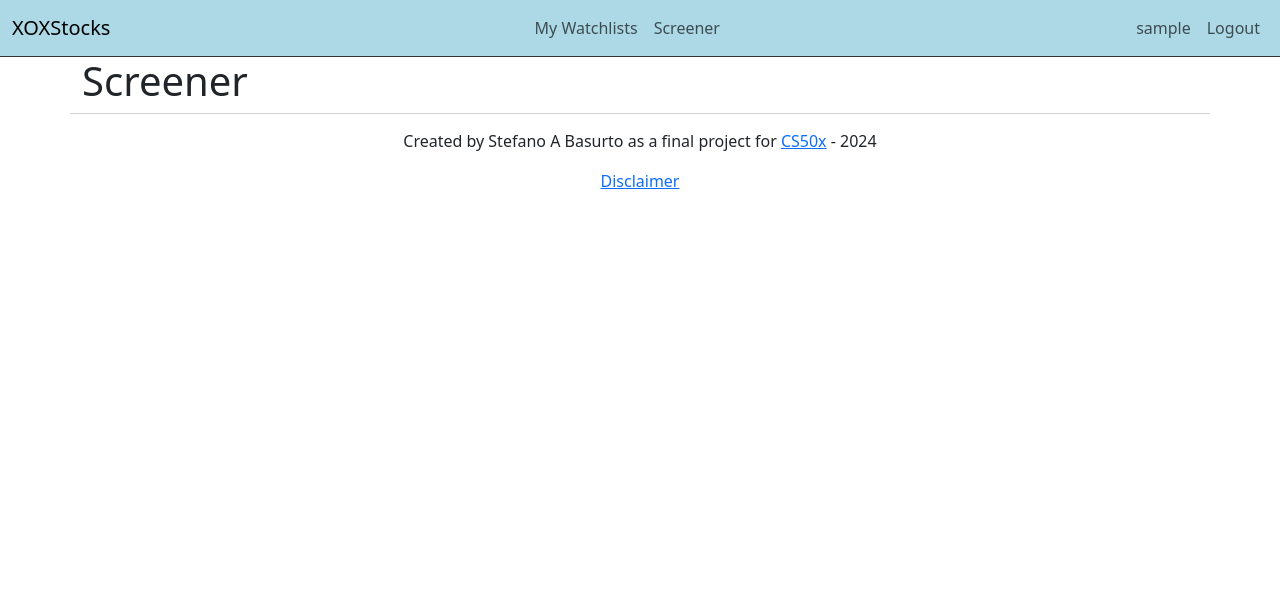
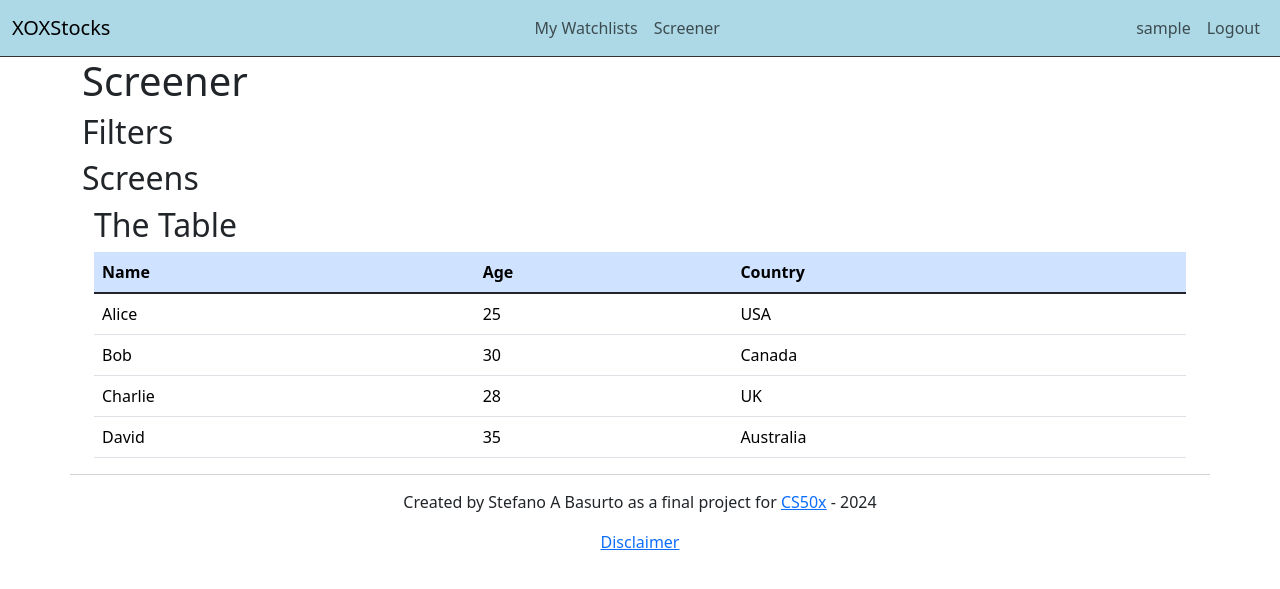
Before and after one commit to stebas101/XOXStocks, a Flask app: page /screener in a window 1280 px wide. Shown: the top 589 px of the page. Run offline with Flask 3, Linux system fonts and the light colour scheme; the visitor is signed in with stand-in values (Sample User, id 1); data comes from the database, SQL or seed files in the repository; some libraries are stand-ins or nearby versions.

Commit message:
screener sortabla table

```diff
--- a/app/__init__.py
+++ b/app/__init__.py
@@ -1,6 +1,6 @@
 import os
 
-from flask import Flask, request, current_app
+from flask import Flask
 from flask_sqlalchemy import SQLAlchemy
 from flask_migrate import Migrate
 from flask_login import LoginManager
@@ -46,24 +46,11 @@ def create_app(config_class=Config):
     from app import watchlist
     app.register_blueprint(watchlist.bp)
 
+    from app import screener
+    app.register_blueprint(screener.bp)
+
     from app import cli
     app.register_blueprint(cli.bp)
-
-    # from app import api
-    # app.register_blueprint(api.bp)
-
-    # @app.cli.command("init-db")
-    # def init_db_command():
-    #     """Clear the existing data and create new tables."""
-    #     db.drop_all()
-    #     db.create_all()
-    #     click.echo('Initialized the database.')
-
-    # @app.cli.command("fill-data")
-    # def fill_data_command():
-    #     from app.fill_data import fill_data
-    #     fill_data()
-    #     click.echo('Data filled into database.')
 
     # TODO use this for email, logging and all activities not in dubugging or testing
     # if not app.debug and not app.testing:
--- /dev/null
+++ b/app/static/screentable.js
@@ -0,0 +1,95 @@
+
+// mock data
+const headers = ["Name", "Age", "Country"];
+const data = [
+  ["Alice", 25, "USA"],
+  ["Bob", 30, "Canada"],
+  ["Charlie", 28, "UK"],
+  ["David", 35, "Australia"]
+];
+
+let sortState = {};
+
+const createTable = () => {
+    const table = document.getElementById("screenTable");
+    table.innerHTML = ""; // clear table content
+
+    const thead = document.createElement("thead");
+    const headerRow = document.createElement("tr");
+    const tbody = document.createElement("tbody");
+
+    // adding Bootstrap classes
+    table.classList.add("table");
+    table.classList.add("table-hover");
+    thead.classList.add("table-primary")
+    tbody.classList.add("table-group-divider");
+
+    const sortArrow = ` <span class="arrow">${sortState.direction === 'asc' ? '↑' : '↓'}</span>`;
+    headers.forEach((header, index) => {
+        const th = document.createElement("th");
+        th.textContent = header;
+        th.innerHTML += (sortState.index === index ? sortArrow : '');
+        // event listener for sorting:
+        th.addEventListener("click", () => sortTable(index));
+        headerRow.appendChild(th);
+    });
+
+    // for (let i=0; i<headers.length; i++) {
+    //     item = headers[i];
+    //     const th = document.createElement("th");
+    //     th.textContent = item;
+    //     // event listener for sorting:
+    //     th.addEventListener("click", () => sortTable(i));
+    //     headerRow.appendChild(th);
+    // }
+
+    thead.appendChild(headerRow)
+    table.appendChild(thead);
+
+    for (dataRow of data) {
+        const row = document.createElement("tr");
+        for (item of dataRow) {
+            const td = document.createElement("td");
+            td.textContent = item;
+            row.appendChild(td);
+        }
+        tbody.appendChild(row);
+    }
+
+    table.appendChild(tbody);
+
+};
+
+
+// let sortDirection = {};
+
+const sortTable = (columnIndex) => {
+    // toggle sort direction
+    // sortDirection[columnIndex] = !sortDirection[columnIndex];
+
+    // Determine sorting direction
+    if (sortState.index === columnIndex) {
+    sortState.direction = sortState.direction === "asc" ? "desc" : "asc";
+    } else {
+    sortState = { index: columnIndex, direction: "asc" };
+    }
+
+    // sort data
+    data.sort((a, b) => {
+        const valueA = a[columnIndex];
+        const valueB = b[columnIndex];
+
+        if (typeof valueA === "number" && typeof valueB === "number") {
+          return sortState.direction === "asc" ? valueA - valueB : valueB - valueA;
+        } else {
+          return sortState.direction === "asc"
+            ? valueA.toString().localeCompare(valueB.toString())
+            : valueB.toString().localeCompare(valueA.toString());
+        }
+    });
+
+    // Recreate the table with sorted data
+    createTable();
+};
+
+createTable();
--- a/app/templates/layout.html
+++ b/app/templates/layout.html
@@ -17,7 +17,7 @@
         <a class="navbar-brand mb-0 h1" href="{{ url_for('index') }}">XOXStocks</a>
         <div class="navbar-nav">
           <a class="nav-link" href="{{ url_for('watchlist.default') }}">My Watchlists</a>
-          <a class="nav-link" href="{{ url_for('/.screener') }}">Screener</a>
+          <a class="nav-link" href="{{ url_for('screener.screener') }}">Screener</a>
         </div>
         <div class="navbar-nav d-flex">
           {% if current_user.is_anonymous %}
--- a/app/templates/screener.html
+++ /dev/null
@@ -1,5 +0,0 @@
-{% extends 'layout.html' %}
-
-{% block content %}
-<h1>{% block title %}Screener{% endblock %}</h1>
-{% endblock %}
--- /dev/null
+++ b/app/templates/screener/screener.html
@@ -0,0 +1,17 @@
+{% extends 'layout.html' %}
+
+{% block content %}
+<h1>{% block title %}Screener{% endblock %}</h1>
+<div>
+    <h2>Filters</h2>
+</div>
+<div>
+    <h2>Screens</h2>
+</div>
+<div class="container">
+    <h2>The Table</h2>
+    <table id="screenTable">
+    </table>
+</div>
+<script src="{{ url_for('static', filename='screentable.js')}}"></script>
+{% endblock %}
```
Also changed, not shown: app/api.py (deleted, +0 -19 lines), app/screener.py (added, +11 -0 lines).
